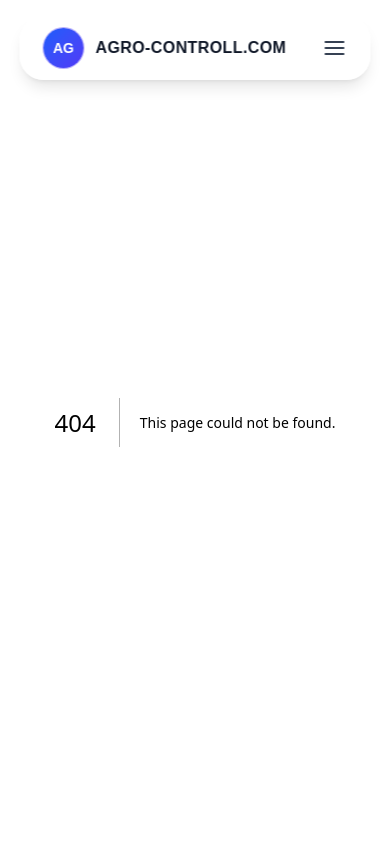
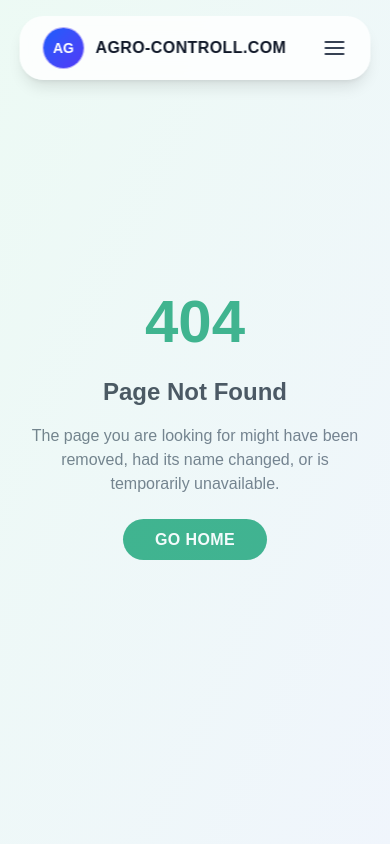
Before and after one commit to Bm8725/agrocontroll.com, a Next.js app: page /404 in a window 390 px wide. Before the commit this address had no page. Shown: the top 844 px of the page. Built offline with nearby package versions, Linux system fonts and the light colour scheme.

Commit message:
Update navbar: corporate style, smooth submenu, responsive

```diff
--- /dev/null
+++ b/src/app/404/page.js
@@ -0,0 +1,64 @@
+"use client";
+
+import Link from "next/link";
+import { motion } from "framer-motion";
+
+export default function Custom404() {
+  return (
+    <main className="flex items-center justify-center min-h-screen bg-gray-50 px-6">
+      <motion.div
+        initial={{ opacity: 0, y: 50 }}
+        animate={{ opacity: 1, y: 0 }}
+        transition={{ duration: 1 }}
+        className="text-center max-w-lg"
+      >
+        <motion.h1
+          initial={{ scale: 0.8 }}
+          animate={{ scale: 1 }}
+          transition={{ type: "spring", stiffness: 120, damping: 10 }}
+          className="text-6xl md:text-8xl font-bold text-emerald-600 mb-6"
+        >
+          404
+        </motion.h1>
+
+        <motion.h2
+          initial={{ opacity: 0 }}
+          animate={{ opacity: 1 }}
+          transition={{ delay: 0.3, duration: 0.8 }}
+          className="text-2xl md:text-3xl font-semibold text-gray-900 mb-4"
+        >
+          Page Not Found
+        </motion.h2>
+
+        <motion.p
+          initial={{ opacity: 0 }}
+          animate={{ opacity: 1 }}
+          transition={{ delay: 0.5, duration: 0.8 }}
+          className="text-gray-600 mb-8"
+        >
+          The page you are looking for might have been removed, had its name changed, or is temporarily unavailable.
+        </motion.p>
+
+        <motion.div
+          whileHover={{ scale: 1.05, boxShadow: "0px 10px 20px rgba(16,185,129,0.3)" }}
+          className="inline-block"
+        >
+          <Link
+            href="/"
+            className="px-8 py-3 rounded-full bg-emerald-600 text-white font-semibold uppercase tracking-wide hover:bg-emerald-500 transition"
+          >
+            Go Home
+          </Link>
+        </motion.div>
+      </motion.div>
+
+      {/* Optional subtle animated background */}
+      <motion.div
+        className="absolute inset-0 bg-gradient-to-br from-emerald-100/30 to-blue-100/30 pointer-events-none"
+        initial={{ opacity: 0 }}
+        animate={{ opacity: 1 }}
+        transition={{ duration: 2 }}
+      />
+    </main>
+  );
+}
--- a/src/app/header/header.js
+++ b/src/app/header/header.js
@@ -13,24 +13,24 @@ export default function Navbar() {
   const [scrolled, setScrolled] = useState(false);
 
   const menuItems = [
-    { title: "Home", href: "#hero" },
+    { title: "Home", href: "/" },
     {
       title: "Products",
       href: "#products",
       submenu: [
-        { title: "PCB Controllers", href: "#pcb" },
-        { title: "Firmware", href: "#firmware" },
+        { title: "PCB Controllers", href: "/404/" },
+        { title: "Firmware", href: "/404/" },
         { title: "Analytics", href: "#analytics" },
       ],
     },
-    { title: "Solutions", href: "#solutions" },
-    { title: "Industries", href: "#industries" },
-    { title: "About", href: "#about" },
+    { title: "Solutions", href: "/404/" },
+    { title: "Industries", href: "/industries/" },
+    { title: "About", href: "/" },
   ];
 
   const social = [
     { icon: <FaLinkedin />, href: "https://linkedin.com" },
-    { icon: <FaTwitter />, href: "https://twitter.com" },
+
     { icon: <FaGithub />, href: "https://github.com" },
   ];
 
@@ -110,19 +110,7 @@ export default function Navbar() {
                 connect
               </a>
 
-              <div className="flex gap-6 mt-6 mb-6 text-2xl">
-                {social.map((item, idx) => (
-                  <a
-                    key={idx}
-                    href={item.href}
-                    target="_blank"
-                    rel="noopener noreferrer"
-                    className="text-gray-700 hover:text-gray-900 transition duration-300"
-                  >
-                    {item.icon}
-                  </a>
-                ))}
-              </div>
+
             </nav>
           </motion.div>
         )}
@@ -134,7 +122,7 @@ export default function Navbar() {
 // Brand
 function Brand({ label }) {
   return (
-    <Link href="#hero" className="flex items-center gap-3 group">
+    <Link href="/" className="flex items-center gap-3 group">
       <div className="relative">
         <div className="w-10 h-10 rounded-full bg-gradient-to-br from-blue-600 to-indigo-600 flex items-center justify-center">
           <span className="text-white font-bold text-sm">AG</span>
@@ -193,19 +181,6 @@ function DesktopMenu({ menuItems, social }) {
         connect
       </a>
 
-      <div className="flex gap-3 ml-4">
-        {social.map((item, idx) => (
-          <a
-            key={idx}
-            href={item.href}
-            target="_blank"
-            rel="noopener noreferrer"
-            className="text-gray-700 hover:text-gray-900 transition text-lg duration-300"
-          >
-            {item.icon}
-          </a>
-        ))}
-      </div>
     </nav>
   );
 }
--- /dev/null
+++ b/src/app/industries/page.js
@@ -0,0 +1,71 @@
+"use client";
+
+import { motion } from "framer-motion";
+import { FaIndustry, FaChartLine } from "react-icons/fa";
+import { GiCow, GiSprout } from "react-icons/gi";
+
+export default function Industries() {
+  const industries = [
+    {
+      title: "Smart Livestock Farms",
+      desc: "Automated monitoring and control systems using ARM Cortex-M controllers and IoT connectivity for livestock health, feeding, and environment management.",
+      icon: <GiCow size={32} className="text-emerald-500" />,
+    },
+    {
+      title: "Greenhouse & Crop Automation",
+      desc: "SaaS-driven software solutions to optimize irrigation, climate control, and growth analytics, ensuring maximum yield and sustainability.",
+      icon: <GiSprout size={32} className="text-green-500" />,
+    },
+    {
+      title: "Industrial Agriculture",
+      desc: "Scalable embedded systems and industrial firmware for large-scale farming operations, enabling remote monitoring and predictive maintenance.",
+      icon: <FaIndustry size={32} className="text-blue-500" />,
+    },
+    {
+      title: "Data & Analytics",
+      desc: "Comprehensive dashboards and reporting tools for farm management, leveraging collected sensor data and AI-driven insights.",
+      icon: <FaChartLine size={32} className="text-indigo-500" />,
+    },
+  ];
+
+  return (
+    <section
+      id="industries"
+      className="relative py-24 px-6 bg-gradient-to-b from-purple-800 via-gray-50 to-gray-50 text-gray-900 overflow-hidden"
+    >
+      {/* Top subtle wave/gradient decoration */}
+      <div className="absolute top-0 left-0 w-full h-48 bg-gradient-to-b from-purple-900 to-transparent pointer-events-none" />
+
+      <motion.h2
+        initial={{ opacity: 0, y: 20 }}
+        whileInView={{ opacity: 1, y: 0 }}
+        transition={{ duration: 0.8 }}
+        className="text-3xl md:text-4xl font-semibold text-center mb-16 text-white md:text-purple-100"
+      >
+        Industries & Solutions
+      </motion.h2>
+
+      <div className="grid grid-cols-1 md:grid-cols-2 lg:grid-cols-4 gap-10 max-w-6xl mx-auto relative z-10">
+        {industries.map((item, idx) => (
+          <motion.div
+            key={idx}
+            initial={{ y: 30, opacity: 0 }}
+            whileInView={{ y: 0, opacity: 1 }}
+            viewport={{ once: true }}
+            transition={{ delay: idx * 0.2, duration: 0.6 }}
+            className="p-8 bg-white border border-gray-200 rounded-3xl shadow-lg hover:shadow-2xl transition hover:scale-105 flex flex-col items-center text-center"
+          >
+            <div className="flex items-center justify-center w-20 h-20 mb-4 rounded-full bg-gradient-to-tr from-gray-100 to-gray-200 shadow-md">
+              {item.icon}
+            </div>
+            <h4 className="text-xl font-semibold mb-3 text-gray-900">{item.title}</h4>
+            <p className="text-gray-600 text-sm">{item.desc}</p>
+          </motion.div>
+        ))}
+      </div>
+
+      {/* Optional bottom decorative wave */}
+      <div className="absolute bottom-0 left-0 w-full h-32 bg-gradient-to-t from-gray-50 to-transparent pointer-events-none" />
+    </section>
+  );
+}
```
